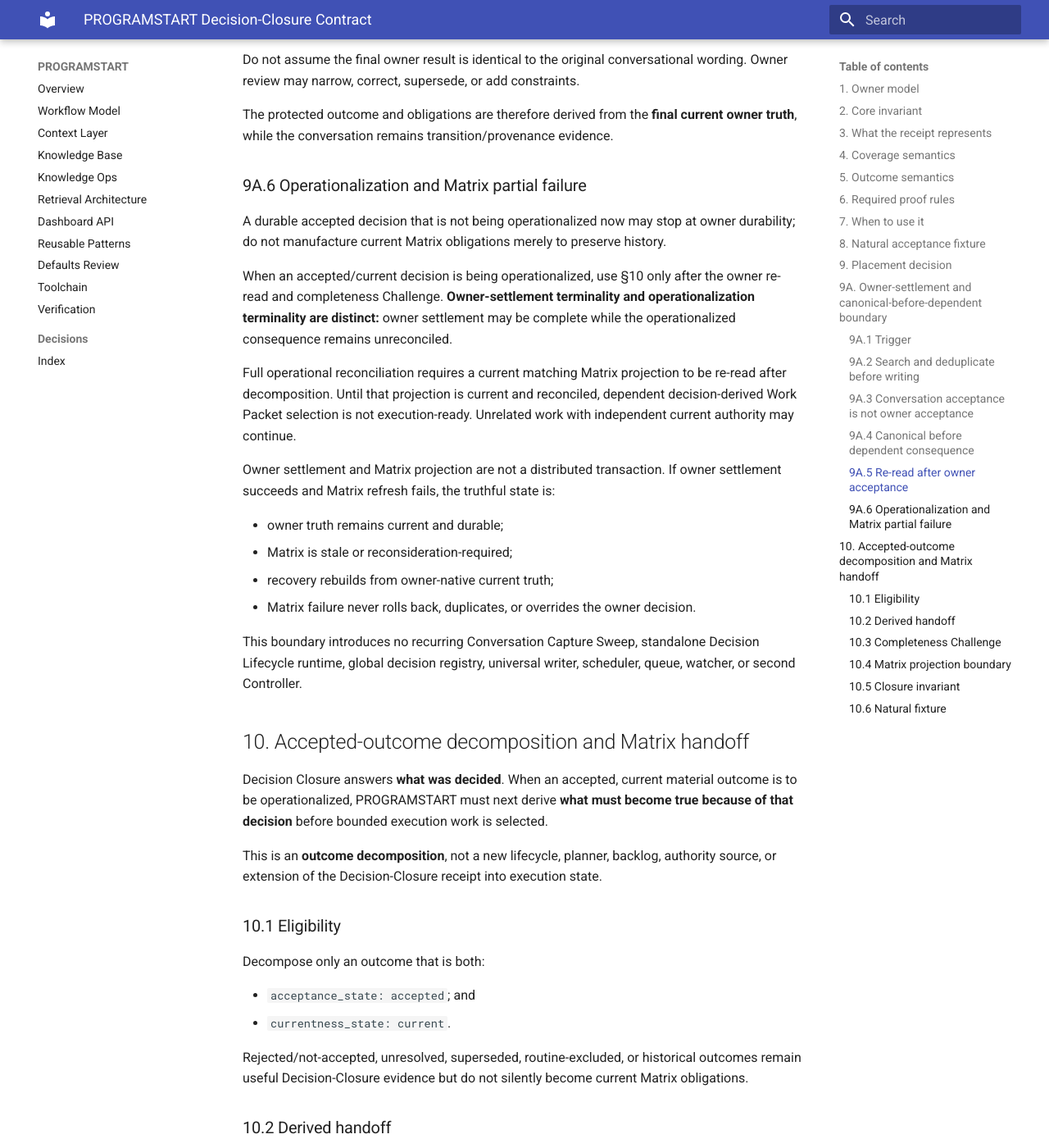
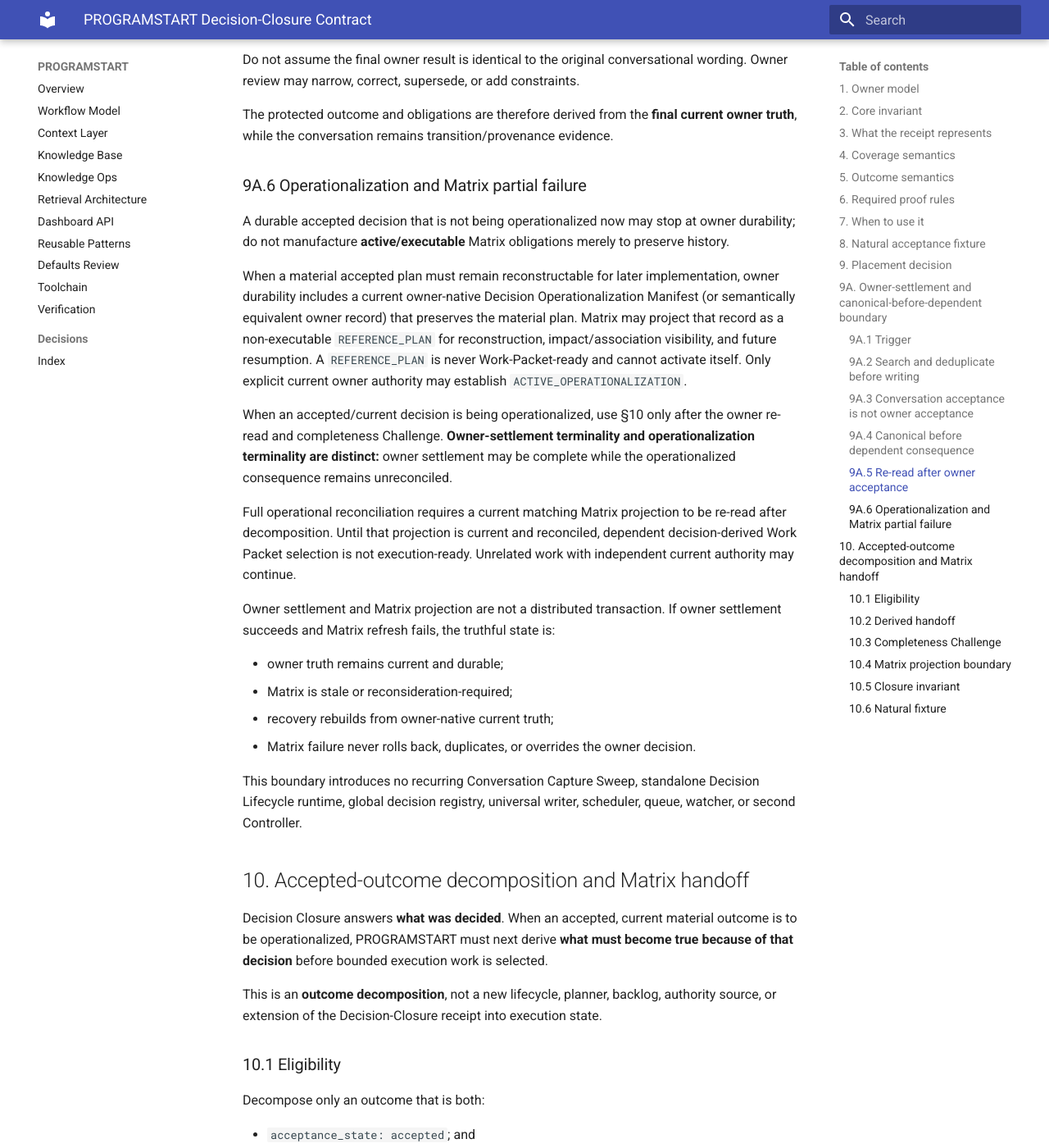
Before and after one commit to GrahamArdent/PROGRAMSTART, an MkDocs documentation site: the page built from docs/PROGRAMSTART_DECISION_CLOSURE.md, in a window 1280 px wide and 1400 px high, scrolled down 5772 px. Shown: the whole window at 82% size. Built offline with MkDocs 1.6.1 and Material for MkDocs 9.7.7, drawn with Linux system fonts in a browser that asks for light colours; some of the changed text lies outside the part shown.

Commit message:
docs(decision-closure): distinguish reference and active plans

```diff
--- a/docs/PROGRAMSTART_DECISION_CLOSURE.md
+++ b/docs/PROGRAMSTART_DECISION_CLOSURE.md
@@ -178,7 +178,9 @@ The protected outcome and obligations are therefore derived from the **final cur
 
 ### 9A.6 Operationalization and Matrix partial failure
 
-A durable accepted decision that is not being operationalized now may stop at owner durability; do not manufacture current Matrix obligations merely to preserve history.
+A durable accepted decision that is not being operationalized now may stop at owner durability; do not manufacture **active/executable** Matrix obligations merely to preserve history.
+
+When a material accepted plan must remain reconstructable for later implementation, owner durability includes a current owner-native Decision Operationalization Manifest (or semantically equivalent owner record) that preserves the material plan. Matrix may project that record as a non-executable `REFERENCE_PLAN` for reconstruction, impact/association visibility, and future resumption. A `REFERENCE_PLAN` is never Work-Packet-ready and cannot activate itself. Only explicit current owner authority may establish `ACTIVE_OPERATIONALIZATION`.
 
 When an accepted/current decision is being operationalized, use §10 only after the owner re-read and completeness Challenge. **Owner-settlement terminality and operationalization terminality are distinct:** owner settlement may be complete while the operationalized consequence remains unreconciled.
 
@@ -212,6 +214,12 @@ Rejected/not-accepted, unresolved, superseded, routine-excluded, or historical o
 ### 10.2 Derived handoff
 
 For each eligible material outcome being operationalized, derive the smallest sufficient handoff containing:
+
+When the accepted plan contains material future-execution detail beyond outcome obligations, preserve that detail in the current owner-native Decision Operationalization Manifest before Matrix projection. The manifest is a structured reconstruction contract, not a second decision authority. It carries the exact owner/source/version, convergence provenance, projection role, protected outcome, obligations, planned steps, impact scope, structured associations, gates, falsifiers, exclusions/non-goals/constraints, residuals, acceptance/terminal/invalidation/reconsideration semantics, challenged coverage evidence, and `execution_authority: false`.
+
+The Matrix/read-model projection MUST be rebuildable from current owner truth. Unknown associations remain explicit residuals; do not guess them.
+
+The outcome-decomposition handoff continues to contain:
 
 - `decision_ref` — stable reference to the settled Decision-Closure outcome or its durable owner record;
 - `protected_outcome` — observable result the accepted decision intends to make true;
```
